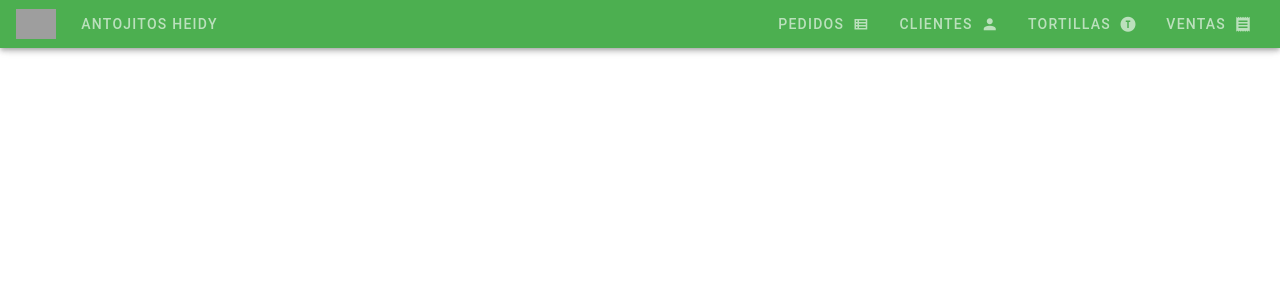
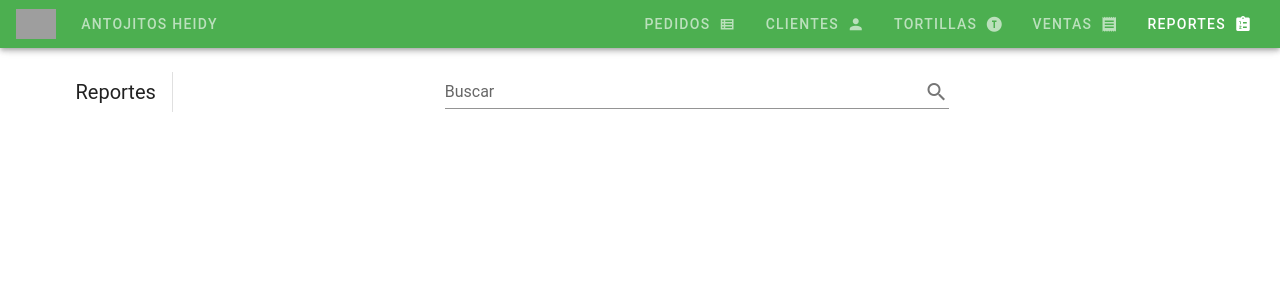
Before and after one commit to Donalson/Tortillas-Vue, a Vue app: page /Reportes in a window 1280 px wide. Shown: the top 300 px of the page. Built offline with nearby package versions, Linux system fonts and the light colour scheme; no server answers; grey boxes are pictures that could not be loaded; a small style sheet from the web is missing; what vue-alertify would draw is missing.

Commit message:
Base de reportes
Base de creacion de modulo de reportes. De momento solo se esta obteniendo la informacion en burto

```diff
--- a/src/App.vue
+++ b/src/App.vue
@@ -1,5 +1,6 @@
 <template>
   <v-app>
+    <!-- Inicio de la barra de navegacion -->
     <v-app-bar app color="success" dark dense>
       <v-app-bar-nav-icon
         @click="mver = !mver"
@@ -17,28 +18,23 @@
         />
       </div>
 
-      <v-toolbar-title
-        ><v-btn plain to="/">Antojitos Heidy</v-btn></v-toolbar-title
-      >
+      <!-- Titulo de barra de navegacion para dispositivos pequeños -->
+      <v-toolbar-title><v-btn plain to="/">Antojitos Heidy</v-btn></v-toolbar-title>
       <v-spacer></v-spacer>
+      <!-- Barra de navegacion para dispositivos pequeños -->
       <div class="d-none d-md-block">
-        <v-btn plain to="/Pedidos">
-          Pedidos <v-icon right>mdi-view-list-outline</v-icon></v-btn
-        >
-        <v-btn plain to="/Clientes">
-          Clientes <v-icon right>mdi-account</v-icon></v-btn
-        >
-        <v-btn plain to="/Tortillas">
-          Tortillas <v-icon right>mdi-alpha-t-circle</v-icon></v-btn
-        >
-        <v-btn plain to="/Ventas">
-          Ventas <v-icon right>mdi-receipt</v-icon></v-btn
-        >
+        <v-btn plain to="/Pedidos">Pedidos <v-icon right>mdi-view-list-outline</v-icon></v-btn>
+        <v-btn plain to="/Clientes">Clientes <v-icon right>mdi-account</v-icon></v-btn>
+        <v-btn plain to="/Tortillas">Tortillas <v-icon right>mdi-alpha-t-circle</v-icon></v-btn>
+        <v-btn plain to="/Ventas">Ventas <v-icon right>mdi-receipt</v-icon></v-btn>
+        <v-btn plain to="/Reportes">Reportes <v-icon right>mdi-clipboard-list</v-icon></v-btn>
       </div>
     </v-app-bar>
 
+    <!-- Barra de navegacion -->
     <v-navigation-drawer app v-model="mver" temporary color="success">
       <v-row wrap>
+        <!-- Logo de Pagina -->
         <v-col cols="4"></v-col>
         <v-col class="justify-center" cols="3">
           <v-img
@@ -48,12 +44,12 @@
           />
         </v-col>
         <v-col cols="4"></v-col>
+        <!-- Titulo de la pagina -->
         <v-col cols="12" class="text-center">
-          <v-btn plain to="/"
-            ><p class="white--text headline">Antojitos Heidy</p></v-btn
-          >
+          <v-btn plain to="/"><p class="white--text headline">Antojitos Heidy</p></v-btn>
         </v-col>
         <v-col cols="12">
+          <!-- Lista con links de navegacion pra dispositivos grandes -->
           <v-list>
             <v-list-item-group class="white--text">
               <v-list-item to="/Pedidos">
@@ -91,6 +87,16 @@
                   </v-list-item-content>
                 </v-list-item-icon>
               </v-list-item>
+
+              <v-list-item to="/Reportes">
+                <v-list-item-icon>
+                  <v-icon>mdi-clipboard-list</v-icon>
+                  <v-list-item-content>
+                    <v-list-item-title>Reportes</v-list-item-title>
+                  </v-list-item-content>
+                </v-list-item-icon>
+              </v-list-item>
+
             </v-list-item-group>
           </v-list>
         </v-col>
@@ -100,6 +106,7 @@
     <v-main>
       <router-view />
 
+      <!-- Mensaje de carga reutilizable -->
       <v-dialog v-model="Loading.Estado" hide-overlay persistent width="300">
         <v-card :color="Loading.Color" dark>
           <v-card-text class="text-center">
--- a/src/router/index.js
+++ b/src/router/index.js
@@ -33,6 +33,12 @@ const routes = [
     name: 'Ventas',
     component: () => import(/* webpackChunkName: "Ventas" */ '../views/Ventas.vue')
   },
+
+  {
+    path: '/Reportes',
+    name: 'Reportes',
+    component: () => import(/* webpackChunkName: "Reportes" */ '../views/Reportes.vue')
+  },
 ]
 
 const router = new VueRouter({
--- a/src/views/Inicio.vue
+++ b/src/views/Inicio.vue
@@ -34,6 +34,14 @@
         </v-card>
       </v-col>
 
+      <v-col cols="6" md="4">
+        <v-card to="/Reportes">
+          <v-img src="@/assets/Reportes.png" class="black--text align-end" height="20%">
+            <v-card-title>Reportes</v-card-title>
+          </v-img>
+        </v-card>
+      </v-col>
+
     </v-row>
   </v-container>
 </template>
--- /dev/null
+++ b/src/views/Reportes.vue
@@ -0,0 +1,98 @@
+<template>
+  <v-container>
+
+    <!-- Encabezado de la pagina -->
+    <v-toolbar flat>
+      <v-toolbar-title>Reportes</v-toolbar-title>
+      <v-divider class="mx-4" inset vertical></v-divider>
+      <v-spacer></v-spacer>
+      <!-- Campo de filtrado de ventas -->
+      <v-text-field
+        v-model="Buscar"
+        append-icon="mdi-magnify"
+        label="Buscar"
+        single-line
+        hide-details
+        color="green"
+      ></v-text-field>
+      <v-spacer></v-spacer>
+    </v-toolbar>
+
+  </v-container>
+</template>
+
+<script>
+import axios from "axios";
+import { mapMutations } from 'vuex';
+import alertify from "vue-alertify";
+import moment from 'moment';
+export default {
+  data() {
+    return{
+      //Arrays de informacion
+      Clientes: [],Tortillas: [],Pedidos:[], Ventas: [],
+    };
+  },
+
+  created() {
+    this.MostrarLoading({Titulo:'Accediendo a la información', Color:'green'})
+    this.GetClientes();this.GetTortillas();this.GetPedidos();this.GetVentas()
+    this.OcultarLoading()
+  },
+
+  computed: {
+  },
+
+  methods: {
+    ...mapMutations(['MostrarLoading','OcultarLoading']),
+
+    async GetClientes(){
+      let Clientes
+      try {
+        await axios.get(`http://192.168.1.4:3000/Clientes`).then((res)=>{
+          Clientes = res.data
+        })
+      } catch (error) {
+        console.log(error)
+      }
+      this.Clientes = await Clientes
+    },
+
+    async GetTortillas(){
+      let Tortillas
+      try {
+        await axios.get(`http://192.168.1.4:3000/Tortillas`).then((res)=>{
+          Tortillas = res.data
+        })
+      } catch (error) {
+        console.log(error)
+      }
+      this.Tortillas = await Tortillas
+    },
+
+    async GetPedidos(){
+      let Pedidos
+      try {
+        await axios.get(`http://192.168.1.4:3000/Pedidos`).then((res)=>{
+          Pedidos = res.data
+        })
+      } catch (error) {
+        console.log(error)
+      }
+      this.Pedidos = await Pedidos
+    },
+
+    async GetVentas(){
+      let Ventas
+      try {
+        await axios.get(`http://192.168.1.4:3000/Ventas`).then((res)=>{
+          Ventas = res.data
+        })
+      } catch (error) {
+        console.log(error)
+      }
+      this.Ventas = await Ventas
+    },
+  },
+};
+</script>
```
Lines whose indentation alone changed are shown as unchanged.
